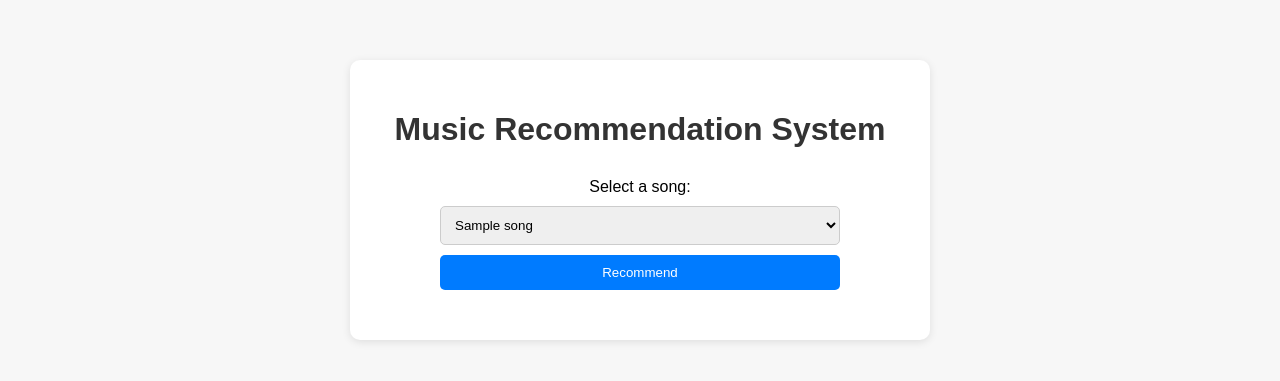
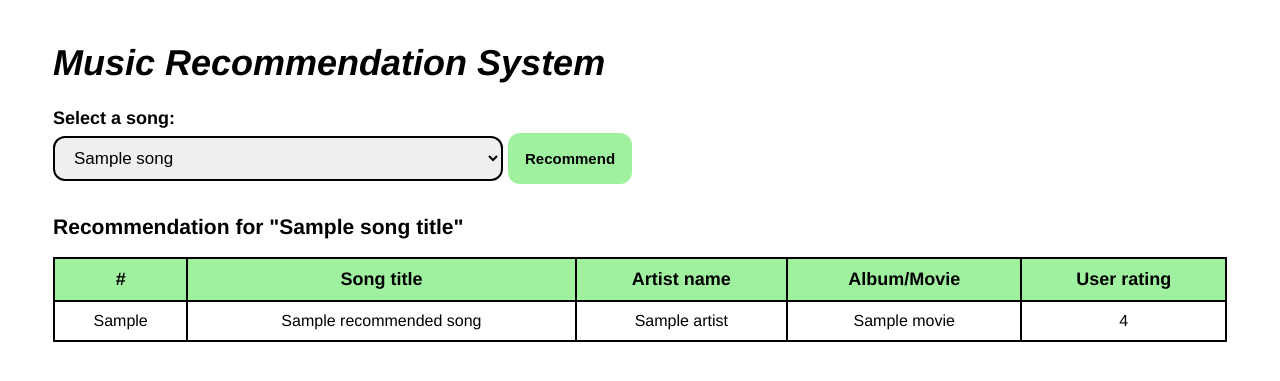
Before and after one commit to Chitranshu0/Music-Recommendation-System, a Flask app: template templates/index.html in a window 1280 px wide. Shown: the top 381 px of the page. Run offline with Flask 3, Linux system fonts and the light colour scheme; the template is opened without the code that fills it: most values are stand-ins (such as "Sample title", 1, 10 or a date in 2020); parts of the project's set-up code (start-up, migrations or seed data) failed here and were passed over.

Commit message:
UI remake
Added new 'index.html', 'style.css' and 'app.py' files for the new UI and renamed original files 'index.html', 'recommend.html', 'style.css', 'app.py' to 'index0.html', 'recommend0.html', 'style0.css', 'app0.py'. No changes made to original files.

```diff
--- a/app.py
+++ b/app.py
@@ -1,13 +1,13 @@
 from flask import Flask, render_template, request
-import pickle
+import pickle, pandas
 
 app = Flask(__name__)
 
 # Load model and data from 'model/' directory
 train_df = pickle.load(open('model/musicrec_train_df.pkl', 'rb'))
-tfidf = pickle.load(open('model/tfidf_vectorizer.pkl', 'rb'))
-tfidf_vectors = pickle.load(open('model/tfidf_vectors.pkl', 'rb'))
 tfidf_similarity = pickle.load(open('model/tfidf_similarity.pkl', 'rb'))
+
+song_df= pandas.read_csv("data/ex.csv")
 
 def recommend(song_title, top_n=5):
     try:
@@ -19,16 +19,36 @@ def recommend(song_title, top_n=5):
     except IndexError:
         return ["No recommendations found. Try a different song."]
 
+def get_song_data(song_titles):
+    songs_data = []
+    try:
+        for i, song in enumerate(song_titles):
+            song_data = song_df[song_df["Song-Name"]==song]
+            songs_data.append([i+1,
+                song_data["Song-Name"].loc[song_data.index[0]],
+                song_data["Singer/Artists"].loc[song_data.index[0]],
+                song_data["Album/Movie"].loc[song_data.index[0]],
+                song_data["User-Rating"].loc[song_data.index[0]]])
+    except Exception:
+        songs_data = [["NaN", "None", "None", "None", "None"]]
+
+    return songs_data
+
 @app.route('/', methods=['GET'])
 def index():
     songs = train_df['title'].tolist()
-    return render_template('index.html', songs=songs)
+    song_title = songs[0]
+    recommended_titles = recommend(song_title)
+    song_data = get_song_data(recommended_titles)
+    return render_template('index.html', songs=songs, song_title=song_title, recommended_songs=song_data)
 
 @app.route('/recommend', methods=['POST'])
 def recommend_route():
-    song_name = request.form.get('song_name')
-    recommendations = recommend(song_name)
-    return render_template('recommend.html', selected_song=song_name, recommendations=recommendations)
+    songs = train_df['title'].tolist()
+    song_title = request.form.get('song_name')
+    recommended_titles = recommend(song_title)
+    song_data = get_song_data(recommended_titles)
+    return render_template('index.html', songs=songs, song_title=song_title, recommended_songs=song_data)
 
 if __name__ == '__main__':
     app.run(debug=True)
--- a/static/style.css
+++ b/static/style.css
@@ -1,55 +1,55 @@
 body {
-    background: #f7f7f7;
-    font-family: Arial, sans-serif;
+    padding: 0px 45px;
+    font-size: large;
+    font-family: Helvetica, Arial, sans-serif;
 }
-.container {
-    max-width: 500px;
-    margin: 60px auto;
-    background: #fff;
-    padding: 30px 40px;
-    border-radius: 10px;
-    box-shadow: 0 2px 8px rgba(0,0,0,0.1);
+div {
+    padding: 10px 0px;
+}
+
+h1 {
+    font-style: italic;
+}
+h3, h4 {
+    margin-bottom: 4px;
+}
+
+select {
+    width: 450px;
+    height: 45px;
+    font-size: 17px;
+    padding-left: 15px;
+    border: 2px solid;
+    border-radius: 12px;
+}
+button[type=submit] {
+    padding: 15px;
+    font-size: 15px;
+    font-weight: bold;
+    background-color: rgb(159, 240, 159);
+    border: 2px solid rgb(159, 240, 159);
+    border-radius: 12px;
+}
+
+ol {
+    list-style: none;
+}
+
+table, th, td {
+    border: 2px solid;
+    padding: 10px;
+}
+table {
+    width: 100%;
+    min-width: 550px;
+    margin-top: 0px;
+    border-collapse: collapse;
+}
+th {
+    background-color: rgb(159, 240, 159);
+}
+td {
+    padding-left: 10px;
+    font-size: medium;
     text-align: center;
 }
-h1 {
-    color: #333;
-    margin-bottom: 30px;
-}
-form {
-    margin-bottom: 20px;
-}
-select, button {
-    padding: 10px;
-    margin-top: 10px;
-    width: 80%;
-    border-radius: 5px;
-    border: 1px solid #ccc;
-}
-button {
-    background: #007bff;
-    color: #fff;
-    border: none;
-    cursor: pointer;
-}
-button:hover {
-    background: #0056b3;
-}
-ul {
-    list-style: none;
-    padding: 0;
-}
-li {
-    background: #f0f0f0;
-    margin: 8px 0;
-    padding: 10px;
-    border-radius: 5px;
-}
-a {
-    display: inline-block;
-    margin-top: 20px;
-    color: #007bff;
-    text-decoration: none;
-}
-a:hover {
-    text-decoration: underline;
-}
--- a/templates/index.html
+++ b/templates/index.html
@@ -3,13 +3,13 @@
 <head>
     <meta charset="UTF-8">
     <title>Music Recommendation System</title>
-    <link rel="stylesheet" href="{{ url_for('static', filename='style.css') }}">
+    <link rel="stylesheet" href="../static/style.css">
 </head>
 <body>
-    <div class="container">
+    <div>
         <h1>Music Recommendation System</h1>
         <form action="/recommend" method="post">
-            <label for="song_name">Select a song:</label>
+            <h4>Select a song:</h4>
             <select name="song_name" id="song_name" required>
                 {% for song in songs %}
                 <option value="{{ song }}">{{ song }}</option>
@@ -17,6 +17,29 @@
             </select>
             <button type="submit">Recommend</button>
         </form>
+        <div>
+            <h3>Recommendation for "{{song_title}}"</h3>
+            <table>
+                <tr>
+                    <th>#</th>
+                    <th>Song title</th>
+                    <th>Artist name</th>
+                    <th>Album/Movie</th>
+                    <th>User rating</th>
+                </tr>
+                <ol>
+                    {% for s_no, title, artist, movie, rating in recommended_songs %}
+                    <tr>
+                        <td>{{s_no}}</td>
+                        <td>{{title}}</td>
+                        <td>{{artist}}</td>
+                        <td>{{movie}}</td>
+                        <td>{{rating}}</td>
+                    </tr>
+                    {% endfor %}
+                </ol>
+            </table>
+        </div>
     </div>
 </body>
 </html>
```
Also changed, not shown: app0.py (added, +34 -0 lines), static/style0.css (added, +55 -0 lines), templates/index0.html (added, +22 -0 lines), templates/recommend0.html (renamed from templates/recommend.html).
